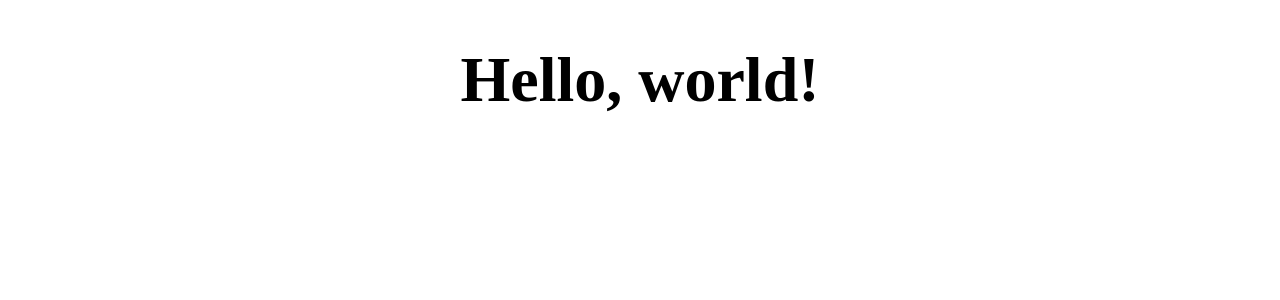
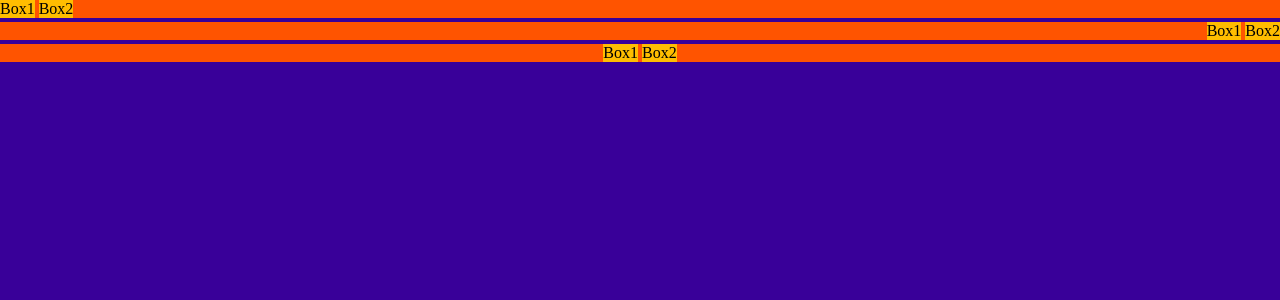
Before and after one commit to bearbytes/scaper-app, a Next.js app: page / in a window 1280 px wide. Shown: the top 300 px of the page. Built offline with nearby package versions, Linux system fonts and the light colour scheme.

Commit message:
some styling primitives

```diff
--- /dev/null
+++ b/src/components/Box.tsx
@@ -0,0 +1,12 @@
+import styled from 'styled-components'
+import { mixinColor, MixinColorProps } from './mixin/color'
+import { mixinFlex, MixinFlexProps } from './mixin/flex'
+import { mixinPadding, MixinPaddingProps } from './mixin/padding'
+
+export type BoxProps = MixinColorProps & MixinPaddingProps & MixinFlexProps
+
+export const Box = styled.div<BoxProps>`
+  ${mixinColor};
+  ${mixinPadding};
+  ${mixinFlex};
+`
--- /dev/null
+++ b/src/components/FlexBox.tsx
@@ -0,0 +1,35 @@
+import styled from 'styled-components'
+import { Spacing } from '../theme/styled'
+import { Box, BoxProps } from './Box'
+
+type MixinAlignProps = {
+  alignLeft?: boolean
+  alignRight?: boolean
+  alignCenter?: boolean
+}
+
+export type FlexBoxProps = BoxProps & MixinAlignProps & { gap?: Spacing }
+
+const FlexBox = styled(Box)<FlexBoxProps>`
+  display: flex;
+
+  gap: ${({ theme, gap }) => {
+    if (gap == null) return undefined
+    return `${theme.spacings[gap]}px`
+  }};
+`
+
+export const Row = styled(FlexBox)`
+  flex-direction: row;
+
+  justify-content: ${({ alignLeft, alignRight, alignCenter }) => {
+    if (alignLeft) return 'flex-start'
+    if (alignRight) return 'flex-end'
+    if (alignCenter) return 'center'
+    return undefined
+  }};
+`
+
+export const Column = styled(FlexBox)`
+  flex-direction: column;
+`
--- /dev/null
+++ b/src/components/index.tsx
@@ -0,0 +1,2 @@
+export * from './Box'
+export * from './FlexBox'
--- /dev/null
+++ b/src/components/mixin/color.ts
@@ -0,0 +1,19 @@
+import { css } from "styled-components";
+import { Color } from "../../theme/styled";
+
+export type MixinColorProps = {
+  color?: Color
+  textColor?: Color
+}
+
+export const mixinColor = css<MixinColorProps>`
+  background-color: ${({ theme, color }) => {
+    if (!color) return undefined
+    return theme.colors[color]
+  }};
+
+  color: ${({ theme, textColor }) => {
+    if (!textColor) return undefined
+    return theme.colors[textColor]
+  }};
+`
--- /dev/null
+++ b/src/components/mixin/flex.ts
@@ -0,0 +1,14 @@
+import { css } from "styled-components"
+
+export type MixinFlexProps = {
+  flex?: number | boolean
+}
+
+export const mixinFlex = css<MixinFlexProps>`
+  flex: ${({ flex }) => {
+    if (flex == null) return undefined
+    if (flex == true) return 1
+    if (flex == false) return undefined
+    return flex
+  }}
+`
--- /dev/null
+++ b/src/components/mixin/padding.ts
@@ -0,0 +1,41 @@
+import { css } from "styled-components"
+import { Spacing } from "../../theme/styled"
+
+export type MixinPaddingProps = {
+  pad?: Spacing
+
+  padVertical?: Spacing
+  padHorizonal?: Spacing
+
+  padLeft?: Spacing
+  padRight?: Spacing
+  padTop?: Spacing
+  padBottom?: Spacing
+}
+
+export const mixinPadding = css<MixinPaddingProps>`
+  padding: ${({ theme, pad }) => {
+    if (pad == null) return undefined
+    return `${theme.spacings[pad]}px`
+  }};
+
+  padding-left: ${({ theme, padLeft, padHorizonal }) => {
+    if (padLeft == null && padHorizonal == null) return
+    return `${theme.spacings[padLeft ?? padHorizonal]}px`
+  }};
+
+  padding-right: ${({ theme, padRight, padHorizonal }) => {
+    if (padRight == null && padHorizonal == null) return
+    return `${theme.spacings[padRight ?? padHorizonal]}px`
+  }};
+
+  padding-top: ${({ theme, padTop, padVertical }) => {
+    if (padTop == null && padVertical == null) return
+    return `${theme.spacings[padTop ?? padVertical]}px`
+  }};
+
+  padding-bottom: ${({ theme, padBottom, padVertical }) => {
+    if (padBottom == null && padVertical == null) return
+    return `${theme.spacings[padBottom ?? padVertical]}px`
+  }};
+`
--- a/src/pages/_app.tsx
+++ b/src/pages/_app.tsx
@@ -1,16 +1,21 @@
-import { createGlobalStyle } from 'styled-components'
+import styled, { ThemeProvider } from 'styled-components'
+import { GlobalStyle, theme } from '../theme'
 
 export default function MyApp({ Component, pageProps }) {
   return (
     <>
       <GlobalStyle />
-      <Component {...pageProps} />
+      <ThemeProvider theme={theme}>
+        <FullScreen>
+          <Component {...pageProps} />
+        </FullScreen>
+      </ThemeProvider>
     </>
   )
 }
 
-const GlobalStyle = createGlobalStyle`
- h1 {
-   font-size: 4rem;
- }
+const FullScreen = styled.div`
+  width: 100vw;
+  height: 100vh;
+  display: flex;
 `
--- a/src/pages/_document.tsx
+++ b/src/pages/_document.tsx
@@ -4,6 +4,7 @@ import { ServerStyleSheet } from 'styled-components'
 export default class MyDocument extends Document {
   static async getInitialProps(ctx: DocumentContext) {
     const sheet = new ServerStyleSheet()
+    const renderPage = ctx.renderPage
 
     try {
       return await initialPropsWithInjectedStyles()
@@ -12,7 +13,6 @@ export default class MyDocument extends Document {
     }
 
     async function initialPropsWithInjectedStyles() {
-      // Shadow the renderPage function
       ctx.renderPage = renderPageAndCollectStyles
 
       const initialProps = await Document.getInitialProps(ctx)
@@ -28,7 +28,7 @@ export default class MyDocument extends Document {
     }
 
     function renderPageAndCollectStyles() {
-      return ctx.renderPage({
+      return renderPage({
         enhanceApp: App => props => sheet.collectStyles(<App {...props} />),
       })
     }
--- a/src/pages/index.tsx
+++ b/src/pages/index.tsx
@@ -1,13 +1,21 @@
-import styled from 'styled-components'
-
-const Container = styled.div`
-  text-align: center;
-`
+import React from 'react'
+import { Box, Column, Row } from '../components'
 
 export default function Index() {
   return (
-    <Container>
-      <h1>Hello, world!</h1>
-    </Container>
+    <Column flex color="background" gap="S">
+      <Row alignLeft color="primary" gap="S">
+        <Box color="highlight">Box1</Box>
+        <Box color="highlight">Box2</Box>
+      </Row>
+      <Row alignRight color="primary" gap="S">
+        <Box color="highlight">Box1</Box>
+        <Box color="highlight">Box2</Box>
+      </Row>
+      <Row alignCenter color="primary" gap="S">
+        <Box color="highlight">Box1</Box>
+        <Box color="highlight">Box2</Box>
+      </Row>
+    </Column>
   )
 }
--- /dev/null
+++ b/src/theme/index.ts
@@ -0,0 +1,27 @@
+import { createGlobalStyle, DefaultTheme } from "styled-components";
+
+export const GlobalStyle = createGlobalStyle`
+  body {
+    margin: 0;
+  }
+`
+
+export const theme: DefaultTheme = {
+  colors: {
+    background: '#390099',
+    elevated: '#9E0059',
+    secondary: '#FF0054',
+    primary: '#FF5400',
+    highlight: '#FFBD00',
+  },
+  fontSizes: {
+    small: '1em',
+    medium: '2em',
+    large: '3em',
+  },
+  spacings: {
+    none: 0,
+    S: 4,
+    M: 8
+  }
+}
```
Also changed, not shown: src/theme/styled.d.ts (added, +27 -0 lines), .babelrc.
